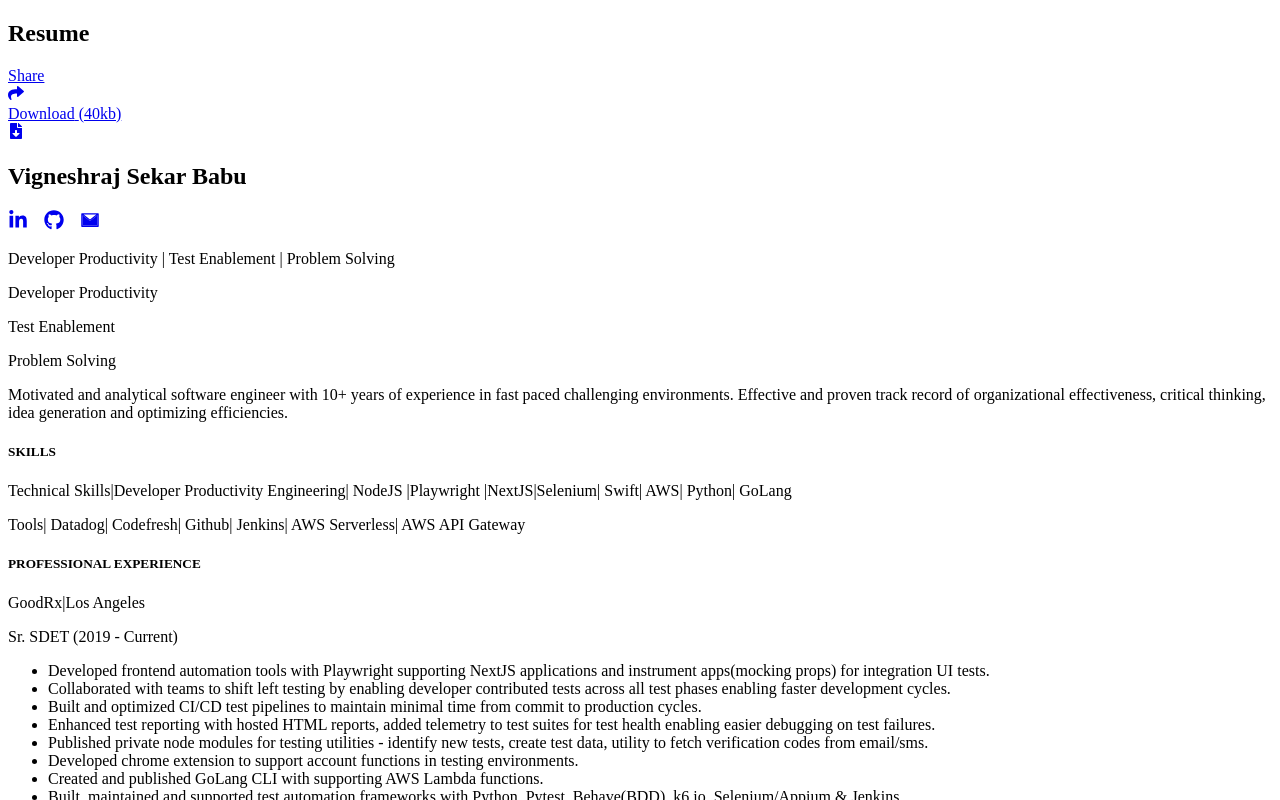
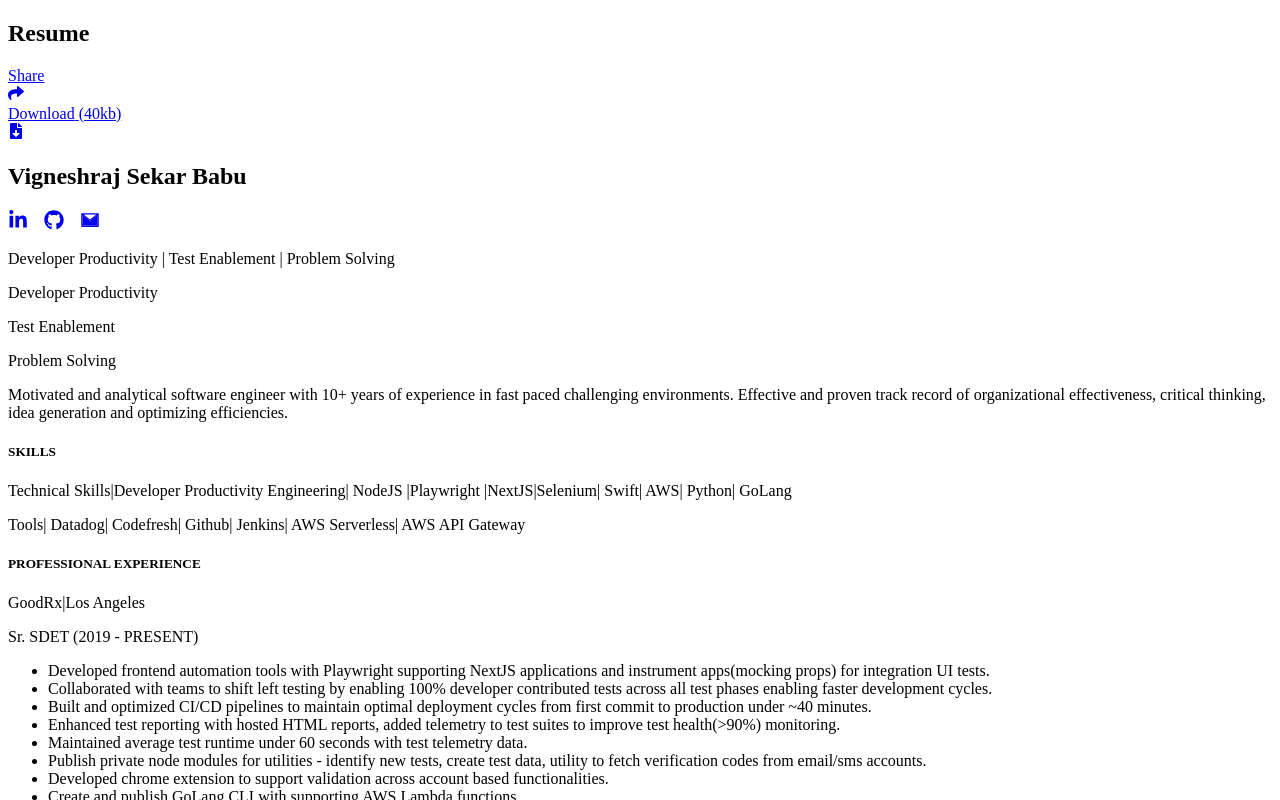
Before and after one commit to vigneshrajsb/vigneshrajsb.com, a Next.js app: page /resume in a window 1280 px wide. Shown: the top 800 px of the page. Built offline with nearby package versions, Linux system fonts and the light colour scheme.

Commit message:
patches to resume

```diff
--- a/pages/resume.jsx
+++ b/pages/resume.jsx
@@ -122,7 +122,7 @@
             <span className="font-bold">GoodRx</span>
             <span className="px-2">|</span>Los Angeles
           </p>
-          <p className="py-1 italic">Sr. SDET (2019 - Current)</p>
+          <p className="py-1 italic">Sr. SDET (2019 - PRESENT)</p>
           <ul className="list-disc list-outside px-7 py-1 leading-relaxed">
             <li>
               Developed frontend automation tools with Playwright supporting
@@ -130,35 +130,39 @@
               integration UI tests.
             </li>
             <li>
-              Collaborated with teams to shift left testing by enabling
+              Collaborated with teams to shift left testing by enabling 100%
               developer contributed tests across all test phases enabling faster
               development cycles.
             </li>
             <li>
-              Built and optimized CI/CD test pipelines to maintain minimal time
-              from commit to production cycles.
+              Built and optimized CI/CD pipelines to maintain optimal deployment
+              cycles from first commit to production under ~40 minutes.
             </li>
             <li>
               Enhanced test reporting with hosted HTML reports, added telemetry
-              to test suites for test health enabling easier debugging on test
-              failures.
+              to test suites to improve test health(>90%) monitoring.
             </li>
             <li>
-              Published private node modules for testing utilities - identify
-              new tests, create test data, utility to fetch verification codes
-              from email/sms.
+              Maintained average test runtime under 60 seconds with test
+              telemetry data.
             </li>
             <li>
-              Developed chrome extension to support account functions in testing
-              environments.
+              Publish private node modules for utilities - identify new tests,
+              create test data, utility to fetch verification codes from
+              email/sms accounts.
             </li>
             <li>
-              Created and published GoLang CLI with supporting AWS Lambda
+              Developed chrome extension to support validation across account
+              based functionalities.
+            </li>
+            <li>
+              Create and publish GoLang CLI with supporting AWS Lambda
               functions.
             </li>
             <li>
-              Built, maintained and supported test automation frameworks with
-              Python, Pytest, Behave(BDD), k6.io, Selenium/Appium & Jenkins.
+              Build, maintain and support test automation framework with Python,
+              Behave(BDD), Selenium/Appium, RestAPI & Jenkins and with XCUI
+              tests for iOS native application.
             </li>
           </ul>
         </div>
```
Also changed, not shown: 1 other file (tests, documents, lock files or other folders).
